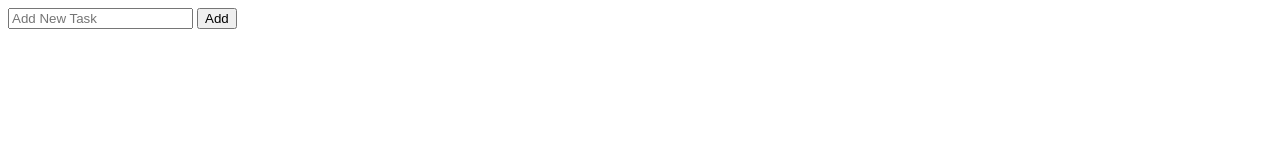
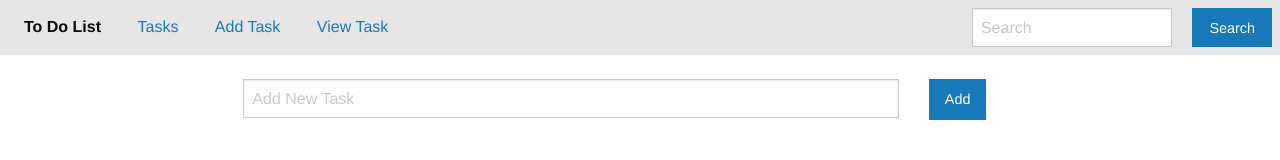
Before and after one commit to cokoyoh/ANGULARJS-15TH-NOVEMBER-2017, a plain HTML site: page index.html in a window 1280 px wide. Drawn offline with nearby package versions, Linux system fonts and the light colour scheme.

Commit message:
todo list completed

```diff
--- a/index.html
+++ b/index.html
@@ -3,18 +3,53 @@
 <head>
     <meta charset = "UTF-8">
     <script src = "https://ajax.googleapis.com/ajax/libs/angularjs/1.6.4/angular.min.js"></script>
+    <link rel = "stylesheet" href = "https://cdnjs.cloudflare.com/ajax/libs/foundation/6.4.3/css/foundation-float.css">
     <script src = "js/todo.js"></script>
     <title>Angular Todo List</title>
 </head>
 <body>
-    <div ng-app="todoListApp" ng-controller="todoController">
-        <form ng-submit="addTask()">
-            <input type = "text" placeholder="Add New Task" ng-model="title">
-            <button>Add</button>
-        </form>
-        <ul>
-            <li ng-repeat="task in tasks track by $index">{{task}} &nbsp; <button ng-click="deleteTask()">Delete</button></li>
-        </ul>
+    <div class = "my-nav-bar" id = "class">
+        <div class = "top-bar">
+            <div class = "top-bar-left">
+                <ul class = "dropdown menu" data-dropdown-menu>
+                    <li class = "menu-text">To Do List</li>
+                    <li><a href = "#">Tasks</a></li>
+                    <li><a href = "#">Add Task</a></li>
+                    <li><a href = "#">View Task</a></li>
+                </ul>
+            </div>
+            <div class = "top-bar-right">
+                <ul class = "menu">
+                    <li><input type = "search" placeholder = "Search"></li>
+                    <li>
+                        <button type = "button" class = "button">Search</button>
+                    </li>
+                </ul>
+            </div>
+        </div>
+    </div>
+    <div class = "grid-container">
+        <div class = "large-8 large-offset-2 columns">
+            <div ng-app = "todoListApp" ng-controller = "todoController">
+                <form ng-submit = "addTask()">
+                    <br>
+                    <div class = "row">
+                        <div class = "large-10 medium-10 columns">
+                            <input type = "text" placeholder = "Add New Task" ng-model = "title">
+                        </div>
+                        <div class = "large-2 medium-2 columns">
+                            <button class = "button primary">Add</button>
+                        </div>
+                    </div>
+                </form>
+                <ul>
+                    <li ng-repeat = "task in tasks track by $index">{{task}} &nbsp;
+                        <a href = "#" class = "button primary small"
+                           ng-click = "deleteTask()">Delete</a>
+                    </li>
+                </ul>
+            </div>
+        </div>
     </div>
 </body>
 </html>
--- a/js/todo.js
+++ b/js/todo.js
@@ -3,9 +3,11 @@ angular.module('todoListApp', [])
         $scope.tasks = [];
         $scope.addTask = function() {
             $scope.tasks.push($scope.title);
+            this.title = '';
             console.log("new task added")
         };
         $scope.deleteTask = function() {
             $scope.tasks.splice(this.$index, 1);
+            alert("Deleting task...")
         }
-    })
+    });
```
